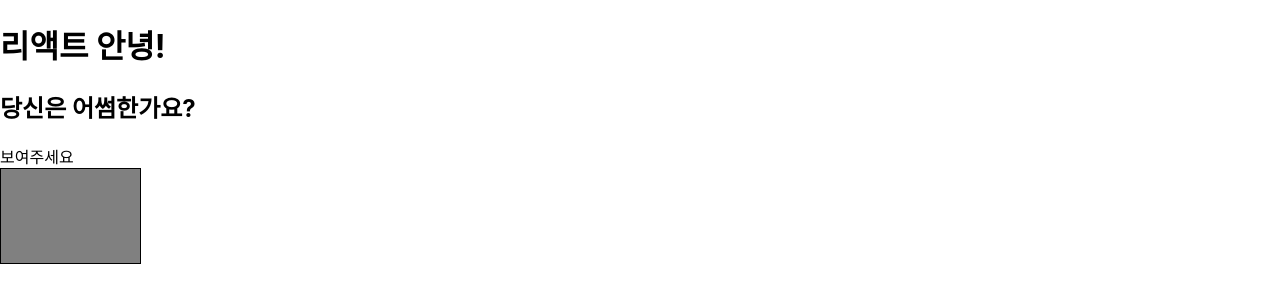
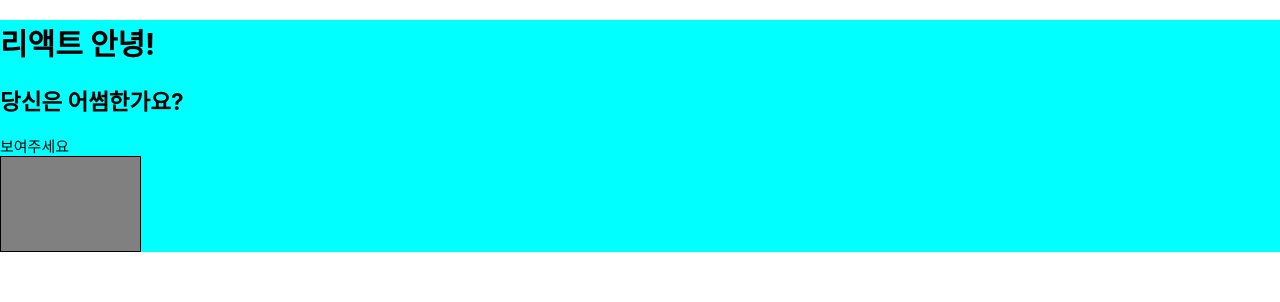
Before and after one commit to websharei/study, a React (Create React App) app in the folder chapter2/05-conditional-operator/: page / in a window 1280 px wide. Shown: the top 302 px of the page. Built offline with nearby package versions, Linux system fonts and the light colour scheme.

Commit message:
2.4.6 class 대신 className, 2.4 JSX 문법, 2장 JSX: 예제 실습

```diff
--- a/chapter2/05-conditional-operator/src/App.css
+++ b/chapter2/05-conditional-operator/src/App.css
@@ -1,32 +1,4 @@
-.App {
-  text-align: center;
+.my-div {
+	background-color: aqua;
+	font-size: 15px;
 }
-
-.App-logo {
-  animation: App-logo-spin infinite 20s linear;
-  height: 40vmin;
-}
-
-.App-header {
-  background-color: #282c34;
-  min-height: 100vh;
-  display: flex;
-  flex-direction: column;
-  align-items: center;
-  justify-content: center;
-  font-size: calc(10px + 2vmin);
-  color: white;
-}
-
-.App-link {
-  color: #61dafb;
-}
-
-@keyframes App-logo-spin {
-  from {
-    transform: rotate(0deg);
-  }
-  to {
-    transform: rotate(360deg);
-  }
-}
--- a/chapter2/05-conditional-operator/src/App.js
+++ b/chapter2/05-conditional-operator/src/App.js
@@ -1,4 +1,5 @@
-import React, { Component, Fragment } from 'react';
+import React, { Component } from 'react';
+import './App.css';
 
 class App extends Component { // 이코드는 App이라는 클래스를 선언합니다. 새로운 컴포넌트를 만들 때는 이렇게 클래스를 선언합니다.
 	render() {// 이 함수 내부에서는 컴포넌트를 유저에게 어떻게 보일지 return합니다.
@@ -14,12 +15,12 @@ class App extends Component { // 이코드는 App이라는 클래스를 선언
 			msTransition: 'all'
 		};
 		return (
-			<Fragment>
+			<div className="my-div">
 				<h1>리액트 안녕!</h1>
 				<h2>{text}</h2>
 				{ condition && '보여주세요' }
 				<div style={style}></div>
-			</Fragment>
+			</div>
 		);
 	}
 }
```
